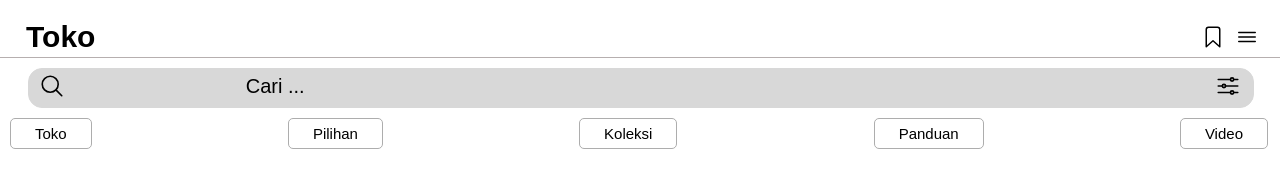
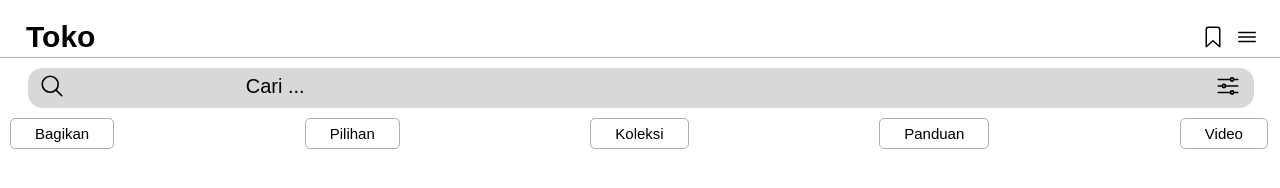
Before and after one commit to eggyyuliandika/Instagram-clone, a plain HTML site: page bag.html in a window 1280 px wide. Drawn offline with Linux system fonts and the light colour scheme.

Commit message:
ganti toko ke bagikan

```diff
--- a/bag.html
+++ b/bag.html
@@ -81,7 +81,7 @@
 
     <div style="display: flex; justify-content: space-between; padding: 10px">
       <div style="padding-right: 2px">
-        <button>Toko</button>
+        <button>Bagikan</button>
       </div>
       <div style="padding-right: 2px">
         <button>Pilihan</button>
```
